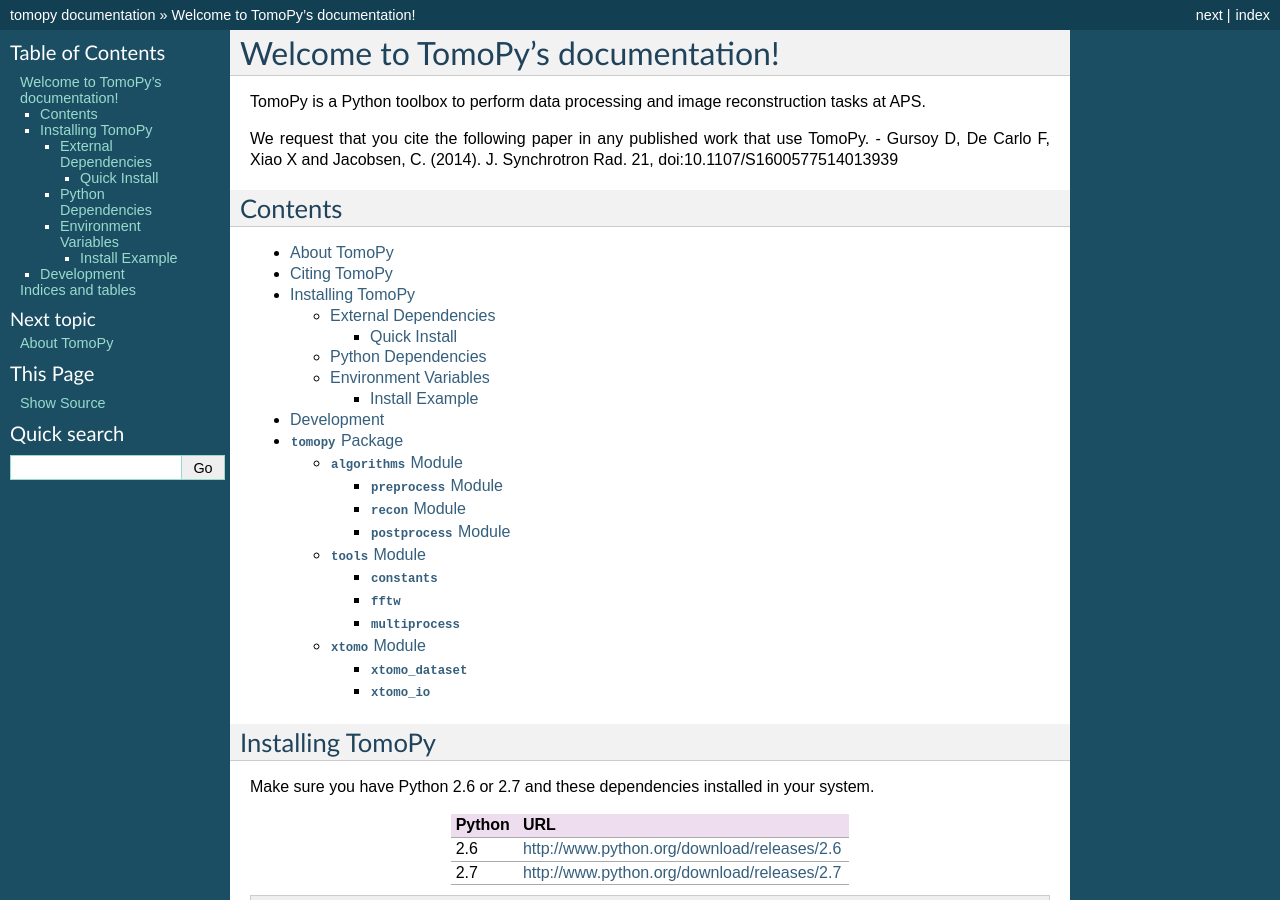
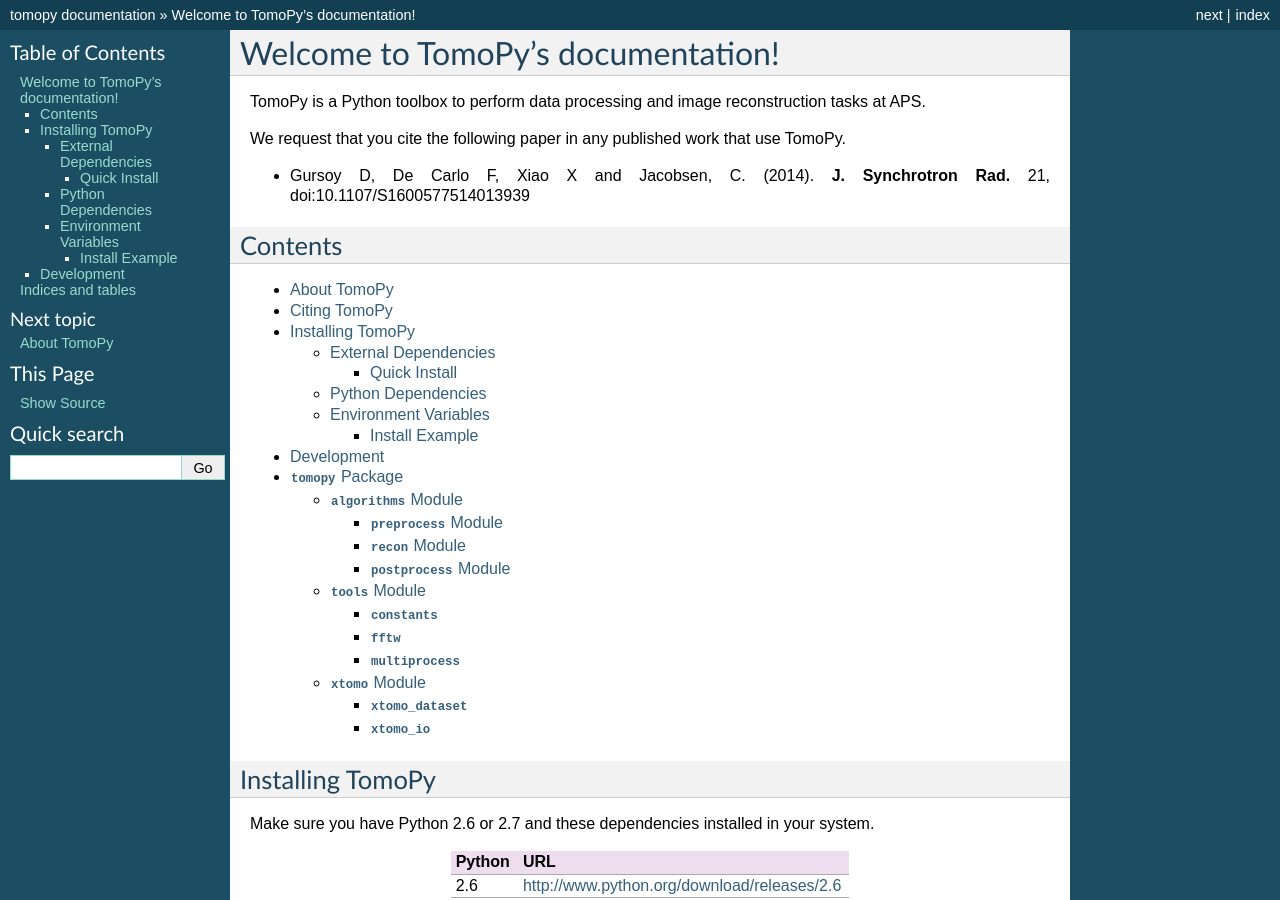
Before and after one commit to tomopy/tomopy, a Sphinx documentation site: the page built from docs/source/index.rst, in a window 1280 px wide and 900 px high. Built offline with Sphinx 7.4.7, drawn with Linux system fonts in a browser that asks for light colours.

Commit message:
CORR: Text corrected
Former-commit-id: 6c561873c78a62098255677fa935f188bbe693f5

```diff
--- a/docs/source/cite.rst
+++ b/docs/source/cite.rst
@@ -5,4 +5,5 @@
 =============
 
 We request that you cite the following paper in any published work that use TomoPy.
-- Gursoy D, De Carlo F, Xiao X and Jacobsen, C. (2014). J. Synchrotron Rad. 21, doi:10.1107/S1600577514013939
+
+- Gursoy D, De Carlo F, Xiao X and Jacobsen, C. (2014). **J. Synchrotron Rad.** 21, doi:10.1107/S1600577514013939
--- a/docs/source/index.rst
+++ b/docs/source/index.rst
@@ -7,7 +7,8 @@
 image reconstruction tasks at APS.
 
 We request that you cite the following paper in any published work that use TomoPy.
-- Gursoy D, De Carlo F, Xiao X and Jacobsen, C. (2014). J. Synchrotron Rad. 21, doi:10.1107/S1600577514013939
+
+- Gursoy D, De Carlo F, Xiao X and Jacobsen, C. (2014). **J. Synchrotron Rad.** 21, doi:10.1107/S1600577514013939
 
 ========
 Contents
```
